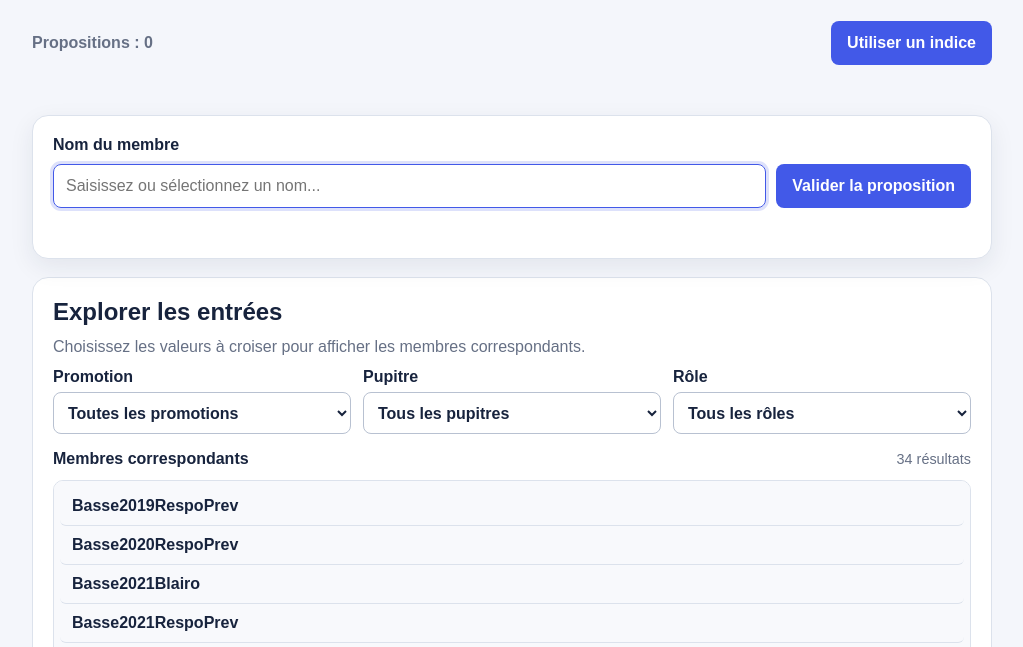
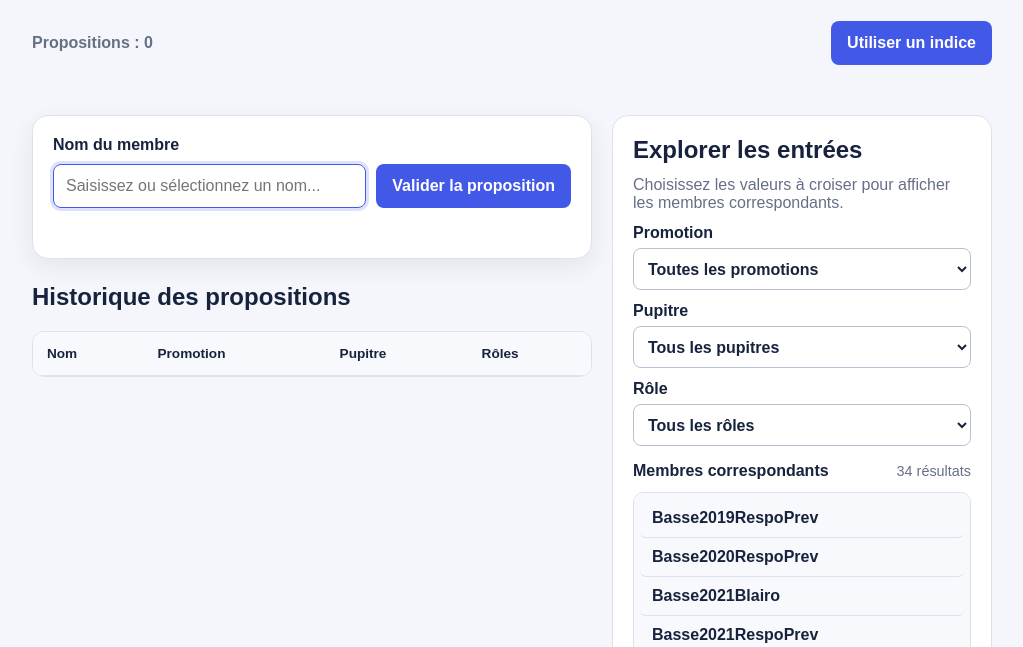
Before and after one commit to DavidBerrebi-GIT/Faridoodle, a plain HTML site: page index.html in a window 1280 px wide. Both pictures are taken after a click on the button "Commencer la partie". Shown: the part 153-800 px from the top of the page, without its empty margins (128-1151 px from the left). Drawn offline with Linux system fonts and the light colour scheme.

Commit message:
ui: split game into main and filter columns
Co-authored-by: Copilot <223556219+Copilot@users.noreply.github.com>

```diff
--- a/index.html
+++ b/index.html
@@ -78,6 +78,8 @@
         </div>
         <p id="hint-text" class="hint" aria-live="polite"></p>
 
+        <div class="game-columns">
+          <div class="game-main">
             <section class="guess-panel" aria-label="Faire une proposition">
               <label for="name-input">Nom du membre</label>
               <div class="autocomplete">
@@ -97,6 +99,29 @@
               <button id="guess-button" type="button">Valider la proposition</button>
               <p id="error-message" class="error" role="alert"></p>
             </section>
+
+            <section id="success" class="success" hidden aria-live="polite">
+              <strong>Vous avez trouvé le membre mystère !</strong>
+              <button id="reset-button" type="button">Rejouer</button>
+            </section>
+
+            <section class="history" aria-labelledby="history-title">
+              <h2 id="history-title">Historique des propositions</h2>
+              <div class="table-wrap">
+                <table>
+                  <thead>
+                    <tr>
+                      <th>Nom</th>
+                      <th>Promotion</th>
+                      <th>Pupitre</th>
+                      <th>Rôles</th>
+                    </tr>
+                  </thead>
+                  <tbody id="history-body"></tbody>
+                </table>
+              </div>
+            </section>
+          </div>
 
           <section id="entry-filter" class="entry-filter" aria-labelledby="entry-filter-title">
             <h2 id="entry-filter-title">Explorer les entrées</h2>
@@ -127,28 +152,7 @@
             </div>
             <ul id="filtered-member-list" class="filtered-member-list" aria-live="polite"></ul>
           </section>
-
-      <section id="success" class="success" hidden aria-live="polite">
-        <strong>Vous avez trouvé le membre mystère !</strong>
-        <button id="reset-button" type="button">Rejouer</button>
-      </section>
-
-      <section class="history" aria-labelledby="history-title">
-        <h2 id="history-title">Historique des propositions</h2>
-        <div class="table-wrap">
-          <table>
-            <thead>
-              <tr>
-                <th>Nom</th>
-                <th>Promotion</th>
-                <th>Pupitre</th>
-                <th>Rôles</th>
-              </tr>
-            </thead>
-            <tbody id="history-body"></tbody>
-          </table>
         </div>
-      </section>
       </section>
     </main>
 
--- a/styles.css
+++ b/styles.css
@@ -145,6 +145,17 @@ select {
   margin-left: auto;
 }
 
+.game-columns {
+  display: grid;
+  grid-template-columns: minmax(0, 1fr) 380px;
+  gap: 20px;
+  align-items: start;
+}
+
+.game-main {
+  min-width: 0;
+}
+
 .hint {
   min-height: 24px;
   color: var(--accent);
@@ -154,7 +165,7 @@ select {
 .entry-filter {
   display: grid;
   gap: 12px;
-  margin: 18px 0;
+  margin: 0;
   padding: 20px;
   border: 1px solid var(--line);
   border-radius: 16px;
@@ -176,7 +187,7 @@ select {
 
 .filter-controls {
   display: grid;
-  grid-template-columns: repeat(3, minmax(0, 1fr));
+  grid-template-columns: 1fr;
   gap: 12px;
 }
 
@@ -421,6 +432,10 @@ tbody tr:last-child td {
     grid-template-columns: 1fr;
   }
 
+  .game-columns {
+    grid-template-columns: 1fr;
+  }
+
   .mode-list,
   .advanced-grid,
   .filter-controls {
```
Lines whose indentation alone changed are shown as unchanged.
